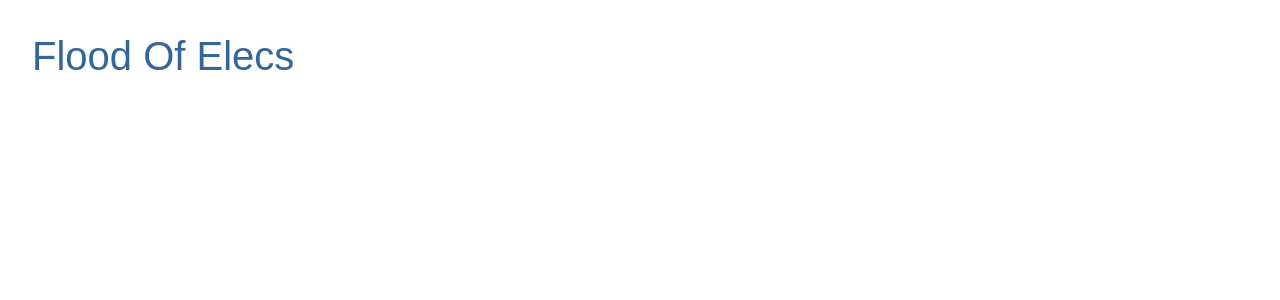
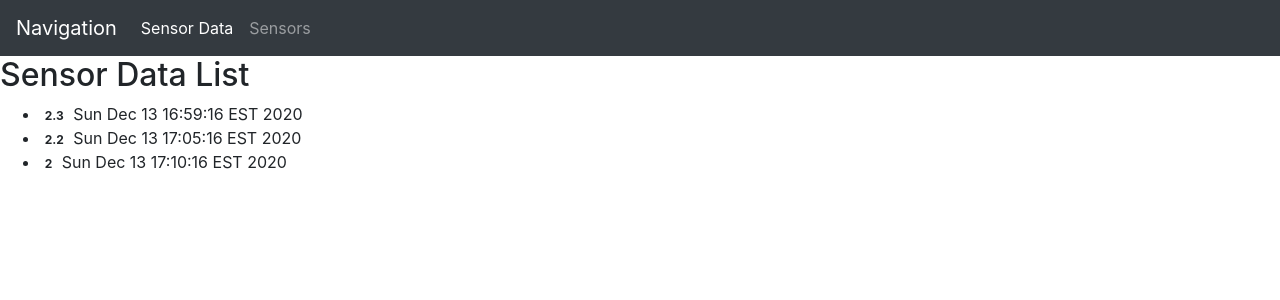
Before and after one commit to floodofelecs/data-storage-frontend, an Angular app: page / in a window 1280 px wide. Shown: the top 300 px of the page. Built offline with nearby package versions, Linux system fonts and the light colour scheme.

Commit message:
After a long fight, removed angular's ABSURD choice to pad the body tag Also elimated the ugly font they chose

```diff
--- a/src/app/app-routing.module.ts
+++ b/src/app/app-routing.module.ts
@@ -10,6 +10,8 @@ const routes: Routes = [
   {path: 'new-sensordata', component: NewSensordataComponent},
   {path: 'sensors', component: SensorListComponent},
   {path: 'sensordata', component: SensordataListComponent},
+  // Redirect empty path to /sensors
+  {path: '', component: SensordataListComponent}
 ];
 
 @NgModule({
--- a/src/app/app.component.html
+++ b/src/app/app.component.html
@@ -1,4 +1,2 @@
-<h1>
-  {{title}}
-</h1>
+<app-navbar></app-navbar>
 <router-outlet></router-outlet>
--- a/src/app/app.component.ts
+++ b/src/app/app.component.ts
@@ -1,4 +1,5 @@
 import { Component } from '@angular/core';
+import {NavbarComponent} from './components/navbar/navbar.component'
 
 @Component({
   selector: 'app-root',
--- a/src/app/app.module.ts
+++ b/src/app/app.module.ts
@@ -9,6 +9,7 @@ import { SensordataListComponent } from './components/sensordata-list/sensordata
 import { NewSensorComponent } from './components/new-sensor/new-sensor.component';
 import { NewSensordataComponent } from './components/new-sensordata/new-sensordata.component';
 import { NgbModule } from '@ng-bootstrap/ng-bootstrap';
+import { NavbarComponent } from './components/navbar/navbar.component';
 
 
 @NgModule({
@@ -18,6 +19,7 @@ import { NgbModule } from '@ng-bootstrap/ng-bootstrap';
     SensordataListComponent,
     NewSensorComponent,
     NewSensordataComponent,
+    NavbarComponent,
 
   ],
   imports: [
--- /dev/null
+++ b/src/app/components/navbar/navbar.component.html
@@ -0,0 +1,13 @@
+<nav class="navbar navbar-expand-sm navbar-dark bg-dark">
+    <a class="navbar-brand" href="#">Navigation</a>
+    <div class="collapse navbar-collapse" id="navbarSupportedContent">
+        <ul class="navbar-nav mr-auto">
+            <li class="nav-item active">
+                <a class="nav-link" href="#">Sensor Data<span class="sr-only">(current)</span></a>
+            </li>
+            <li class="nav-item">
+                <a class="nav-link" href="#">Sensors</a>
+            </li>
+        </ul>
+    </div>
+</nav>
--- /dev/null
+++ b/src/app/components/navbar/navbar.component.ts
@@ -0,0 +1,15 @@
+import { Component, OnInit } from '@angular/core';
+
+@Component({
+  selector: 'app-navbar',
+  templateUrl: './navbar.component.html',
+  styleUrls: ['./navbar.component.css']
+})
+export class NavbarComponent implements OnInit {
+
+  constructor() { }
+
+  ngOnInit(): void {
+  }
+
+}
--- a/src/index.html
+++ b/src/index.html
@@ -1,16 +1,17 @@
 <!doctype html>
 <html lang="en">
+
 <head>
   <meta charset="utf-8">
-  <title>AngularTourOfHeroes</title>
+  <title>Flood of Elecs</title>
   <base href="/">
   <meta name="viewport" content="width=device-width, initial-scale=1">
   <link rel="icon" type="image/x-icon" href="favicon.ico">
-
 </head>
 </head>
+
 <body>
-<app-root></app-root>
+  <app-root></app-root>
+</body>
 
-</body>
 </html>
--- a/src/styles.css
+++ b/src/styles.css
@@ -1,24 +1,2 @@
 /* You can add global styles to this file, and also import other style files */
 /* Application-wide Styles */
-
-h1 {
-    color: #369;
-    font-family: Arial, Helvetica, sans-serif;
-    font-size: 250%;
-  }
-  h2, h3 {
-    color: #444;
-    font-family: Arial, Helvetica, sans-serif;
-    font-weight: lighter;
-  }
-  body {
-    margin: 2em;
-  }
-  body, input[type="text"], button {
-    color: #333;
-    font-family: Cambria, Georgia;
-  }
-  /* everywhere else */
-  * {
-    font-family: Arial, Helvetica, sans-serif;
-  }
```
Also changed, not shown: src/app/components/navbar/navbar.component.css (added), 1 other file (tests, documents, lock files or other folders).
